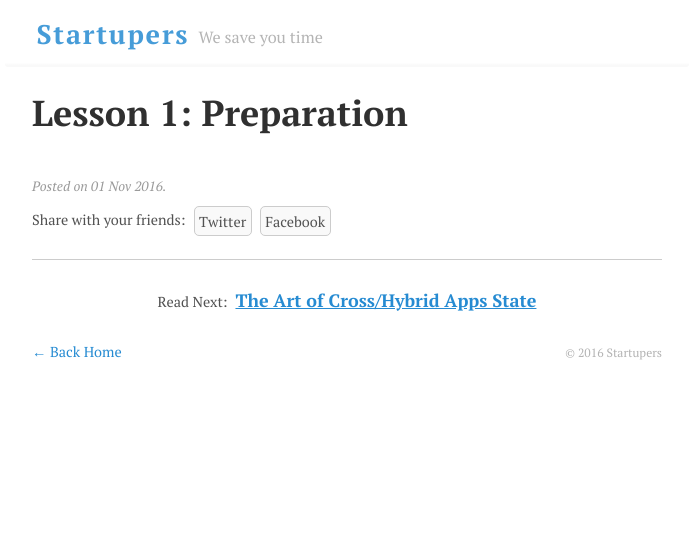
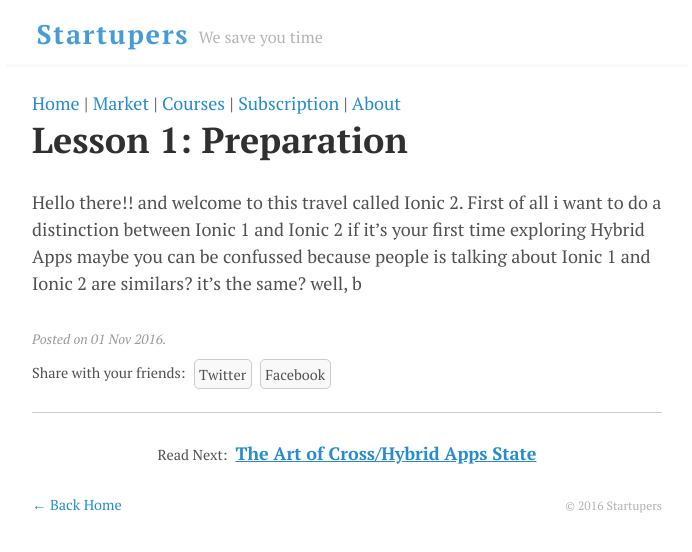
Before and after one commit to StartupersAcademy/website, a Jekyll site: the page built from _posts/2016-11-01-ionic-2-lesson1.md, in a window 1280 px wide. Shown: the top 552 px of the page, without its empty margins (293-985 px from the left). Built offline with Jekyll 4.4.1, drawn with Linux system fonts in a browser that asks for light colours; a script that is not in the unit is left out; comment, search, counter and statistics services are not loaded.

Commit message:
Menu + Lesson 1

```diff
--- a/_includes/header.html
+++ b/_includes/header.html
@@ -5,4 +5,7 @@
       <small>{{ site.tagline }}</small>
     </h3>
 </header>
+<div id="mainmenu">
+<a href="#" target="_blank">Home</a> | <a href="http://market.startupers.io/" target="_blank">Market</a> | <a href="http://startupers-io.teachable.com/" target="_blank">Courses</a> | <a href="pricing">Subscription</a> | <a href="/about">About</a>
+</div>
 {% endif %}
--- a/_posts/2016-11-01-ionic-2-lesson1.md
+++ b/_posts/2016-11-01-ionic-2-lesson1.md
@@ -8,3 +8,6 @@ comments: true
 author: carlosrojas
 cover: "https://cdn-images-1.medium.com/max/800/1*Pq2S2TRqVpSnurkKnhKbZw.png"
 ---
+Hello there!! and welcome to this travel called Ionic 2. First of all i want to do a distinction between Ionic 1 and Ionic 2
+if it's your first time exploring Hybrid Apps maybe you can be confussed because people is talking about Ionic 1 and Ionic 2
+are similars? it's the same? well, b
```
